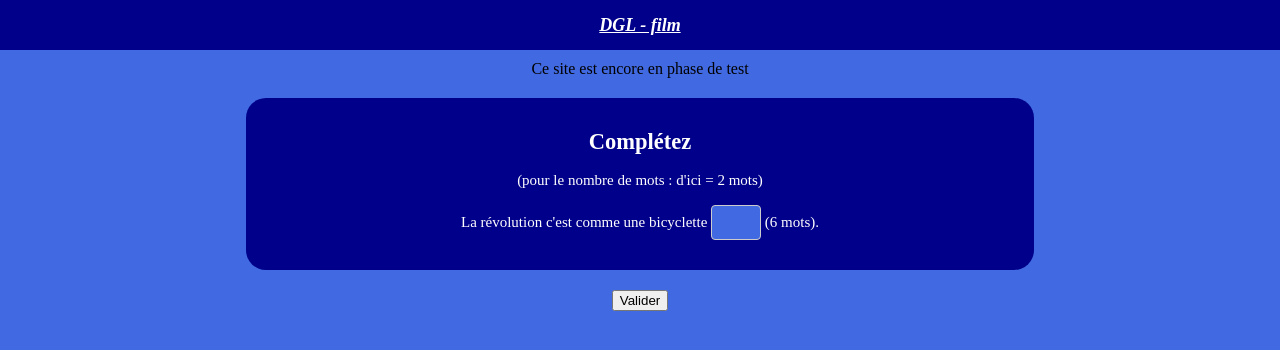
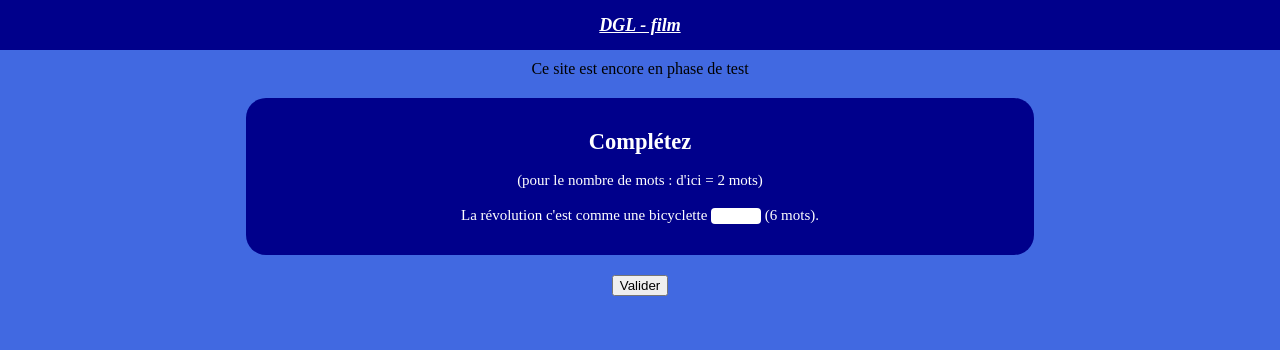
Before and after one commit to GodefroyL/questionnaire-film, a Jekyll site: the page built from html/questionnaire.html, in a window 1280 px wide. Shown: the top 350 px of the page. Built offline with Jekyll 4.4.1, drawn with Linux system fonts in a browser that asks for light colours.

Commit message:
modif css inputs

```diff
--- a/static/css/styles.css
+++ b/static/css/styles.css
@@ -81,15 +81,15 @@ textarea {
 input[type="text"] {
     min-width: 50px;
     max-width: 300px;
-    padding: 8px;
+    height: 1rem;
+    padding: 4px;
     box-sizing: border-box;
     font-family: inherit;
     font-size: inherit;
-    border: 1px solid #ccc;
+    border: none;
     border-radius: 4px;
     display: inline-block;
-    color: white;
-    background-color: royalblue;
+    color: black;
     text-align: center;
 }
 
```
